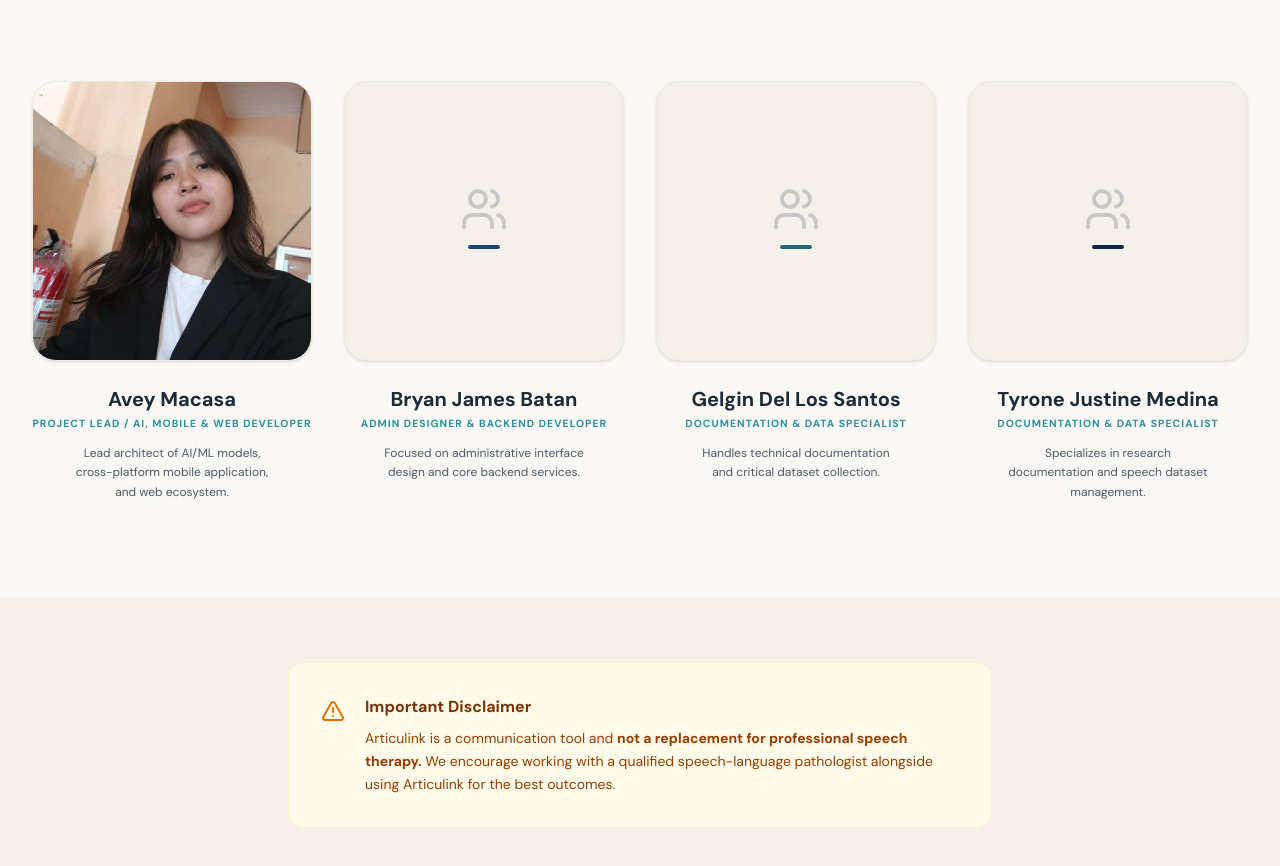
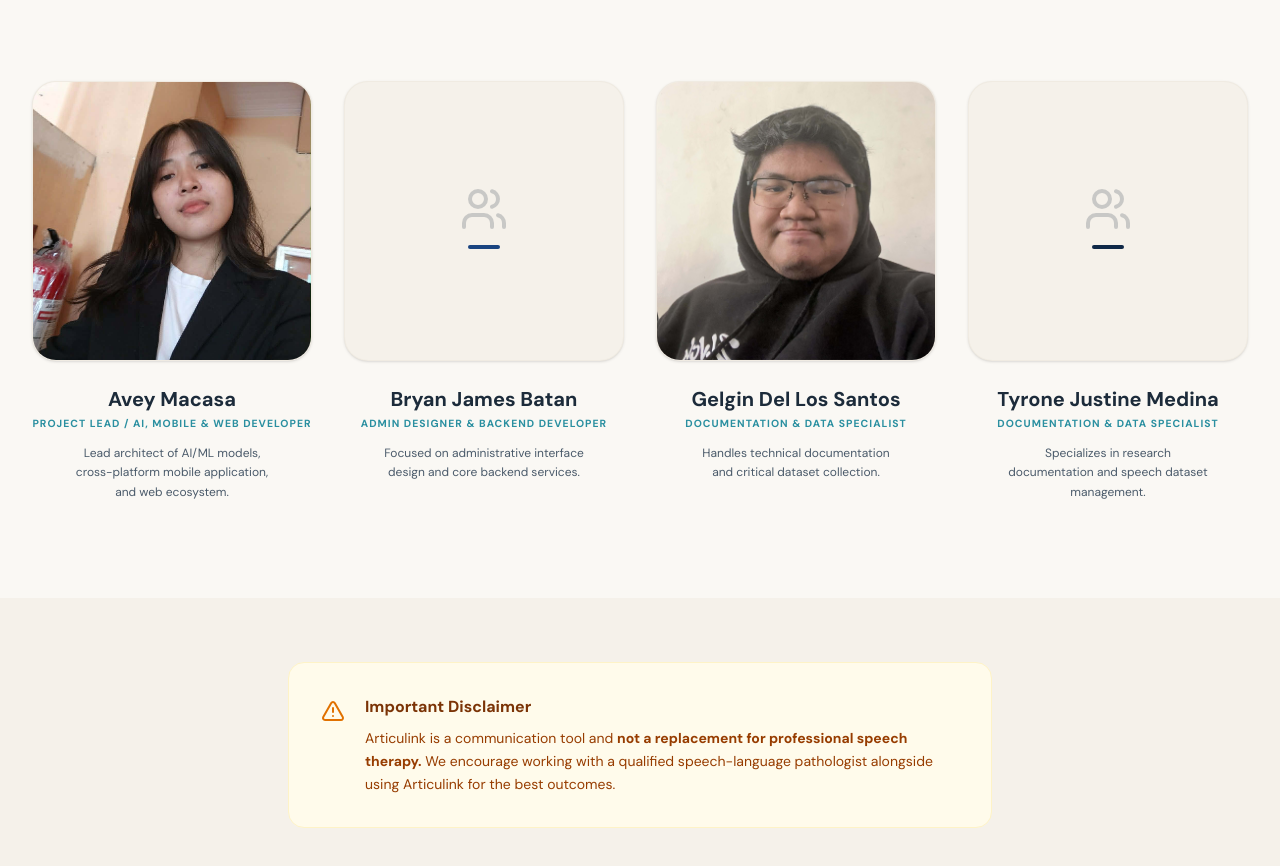
Before and after one commit to Eybri/articulink-ads, a Next.js app: page /about in a window 1280 px wide. Shown: the part 5519-6385 px from the top of the page. Built offline with nearby package versions, Linux system fonts and the light colour scheme; no server answers.

Commit message:
gelgin image on developers

```diff
--- a/src/app/about/page.tsx
+++ b/src/app/about/page.tsx
@@ -898,28 +898,32 @@ export default function About() {
                 role: "Project Lead / AI, Mobile & Web Developer",
                 desc: "Lead architect of AI/ML models, cross-platform mobile application, and web ecosystem.",
                 image: "/images/avery.jfif",
-                hoverImage: "/images/averycartoon.png"
+                hoverImage: "/images/averycartoon.png",
+                objectPosition: "center"
               },
               {
                 name: "Bryan James Batan",
                 role: "Admin Designer & Backend Developer",
                 desc: "Focused on administrative interface design and core backend services.",
                 image: null,
-                hoverImage: null
+                hoverImage: null,
+                objectPosition: "center"
               },
               {
                 name: "Gelgin Del Los Santos",
                 role: "Documentation & Data Specialist",
                 desc: "Handles technical documentation and critical dataset collection.",
-                image: null,
-                hoverImage: null
+                image: "/images/gelgin.jpg",
+                hoverImage: "/images/gelgincartoons.png",
+                objectPosition: "top"
               },
               {
                 name: "Tyrone Justine Medina",
                 role: "Documentation & Data Specialist",
                 desc: "Specializes in research documentation and speech dataset management.",
                 image: null,
-                hoverImage: null
+                hoverImage: null,
+                objectPosition: "center"
               },
             ].map((member, i) => (
               <motion.div
@@ -945,6 +949,7 @@ export default function About() {
                         alt={member.name}
                         fill
                         className={`object-cover transition-opacity duration-500 ${member.hoverImage ? 'group-hover:opacity-0' : ''}`}
+                        style={{ objectPosition: member.objectPosition || "center" }}
                       />
                       {member.hoverImage && (
                         <Image
@@ -952,6 +957,7 @@ export default function About() {
                           alt={`${member.name} hover`}
                           fill
                           className="object-cover absolute inset-0 opacity-0 group-hover:opacity-100 transition-opacity duration-500"
+                          style={{ objectPosition: member.objectPosition || "center" }}
                         />
                       )}
                     </div>
```
Also changed, not shown: public/images/gelgin.jpg (added), 1 other file (tests, documents, lock files or other folders).
